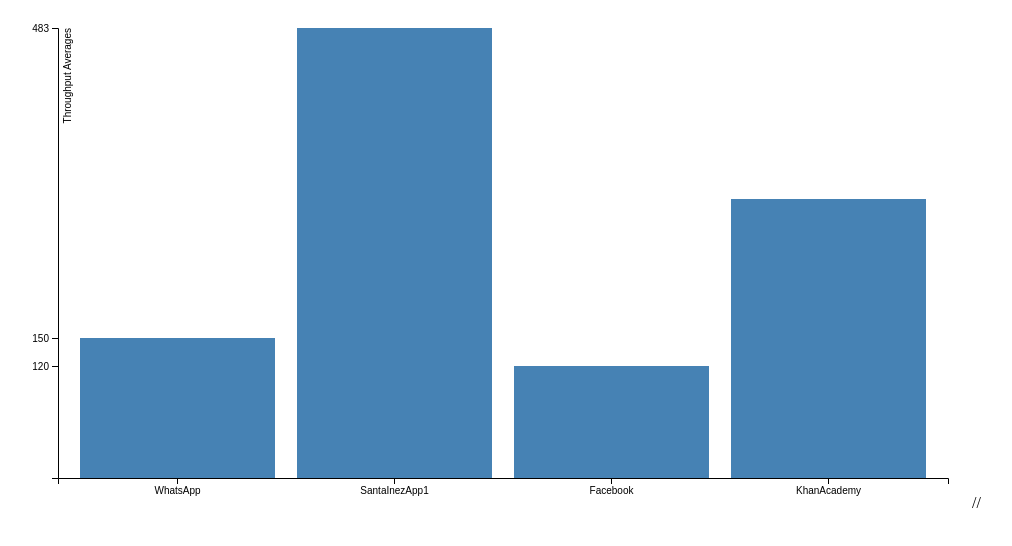
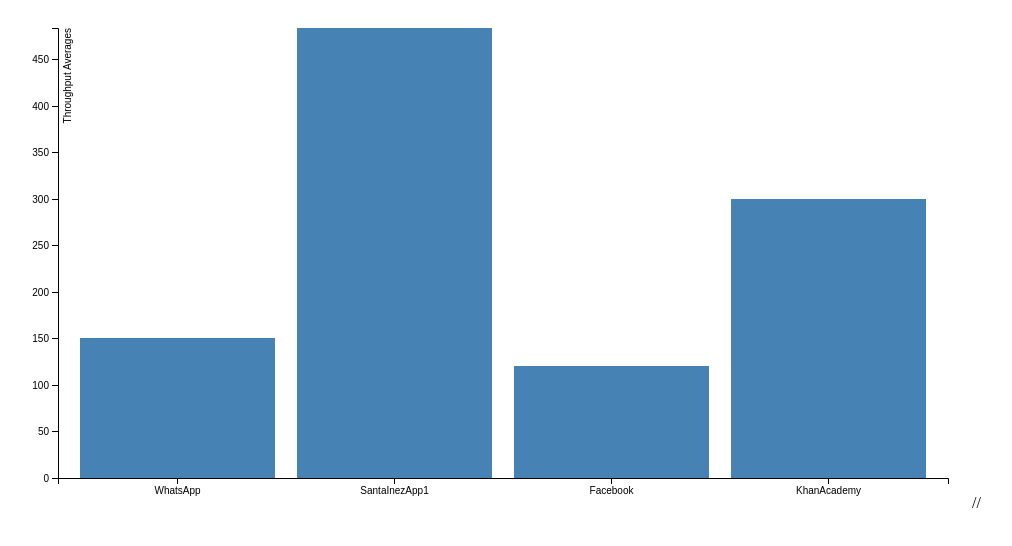
Before and after one commit to rachelye1/D3Tutorial, a plain HTML site: page bar_example.html in a window 1280 px wide. Shown: the whole page, without its empty margins (0-1012 px from the left). Drawn offline with nearby package versions, Linux system fonts and the light colour scheme.

Commit message:
Added comments to my code and changed the y-axis so it's scaled more naturally

```diff
--- a/bar_example.html
+++ b/bar_example.html
@@ -13,6 +13,7 @@
 <script src="//d3js.org/d3.v5.min.js"></script>
 <script>
 
+//creates the svg element, the graph
 var svg = d3.select("svg"),
 margin = {
 	top: 20,
@@ -27,12 +28,14 @@ g = svg.append("g").attr("transform", "translate(" + margin.left + "," + margin.
 var myJson = JSON.parse('{"times":["2019-06-01T18:25:43.511Z","2019-06-01T18:30:43.511Z","2019-06-01T18:35:43.511Z"],"throughput_groups":[{"app_name":"WhatsApp","is_local":false,"throughputs":[100,200,150]},{"app_name":"SantaInezApp1","is_local":true,"throughputs":[500,200,750]},{"app_name":"Facebook","is_local":false,"throughputs":[10,200,150]}]}')
 console.log(myJson);
 
+// array of names of the apps parsed from JSON (not used)
 var appNames = [];
 for (var i = 0; i < myJson.throughput_groups.length; i++) {
     appNames.push(myJson.throughput_groups[i].app_name);
 }
 console.log(appNames);
 
+// array of avg throughputs parsed from JSON (not used)
 var throughput_avg = [];
 for (var i = 0; i < myJson.throughput_groups.length; i++) {
     var loop = myJson.throughput_groups[i].throughputs.length;
@@ -43,6 +46,7 @@ for (var i = 0; i < myJson.throughput_groups.length; i++) {
     throughput_avg.push(num / loop);
 }
 
+// specify the x and y variables
 var x = d3.scaleBand()
 	.rangeRound([0, width])
 	.padding(0.1);
@@ -51,19 +55,24 @@ var y = d3.scaleLinear()
 	.rangeRound([height, 0]);
 
 d3.tsv("morley.txt").then(function (data) {
+	// binds the x domain to the values of Run
+	// since my values are strings, I found data.map() the most useful
+	// otherwise you can use a form of linear scale
 	x.domain(data.map(function (d) {return d.Run }));
 
+	// binds the y domain to the values of throughputs
 	y.domain([0, d3.max(data, function (d) {
 				return Number(d.Speed);
 			})]);
 
-  //x axis labels
+  	// labels for the x-axis which are the names of the app
 	g.append("g")
 	.attr("transform", "translate(0," + height + ")")
 	.call(d3.axisBottom(x).scale(x))
 
+	// labels for the y axis which are the scaled throughputs
 	g.append("g")
-	.call(d3.axisLeft(y).tickValues(throughput_avg))
+	.call(d3.axisLeft(y).scale(y))
 	.append("text")
 	.attr("fill", "#000")
 	.attr("transform", "rotate(-90)")
@@ -72,13 +81,18 @@ d3.tsv("morley.txt").then(function (data) {
 	.attr("text-anchor", "end")
 	.text("Throughput Averages");
 
+	//draws the rectangles bars
 	g.selectAll(".bar")
 	.data(data)
 	.enter().append("rect")
 	.attr("class", "bar")
+
+	//I think this specifies the width of the bar
 	.attr("x", function (d) {
 		return x(d.Run);
 	})
+
+	//Maybe specifies the height of the bar
 	.attr("y", function (d) {
 		return y(Number(d.Speed));
 	})
```
